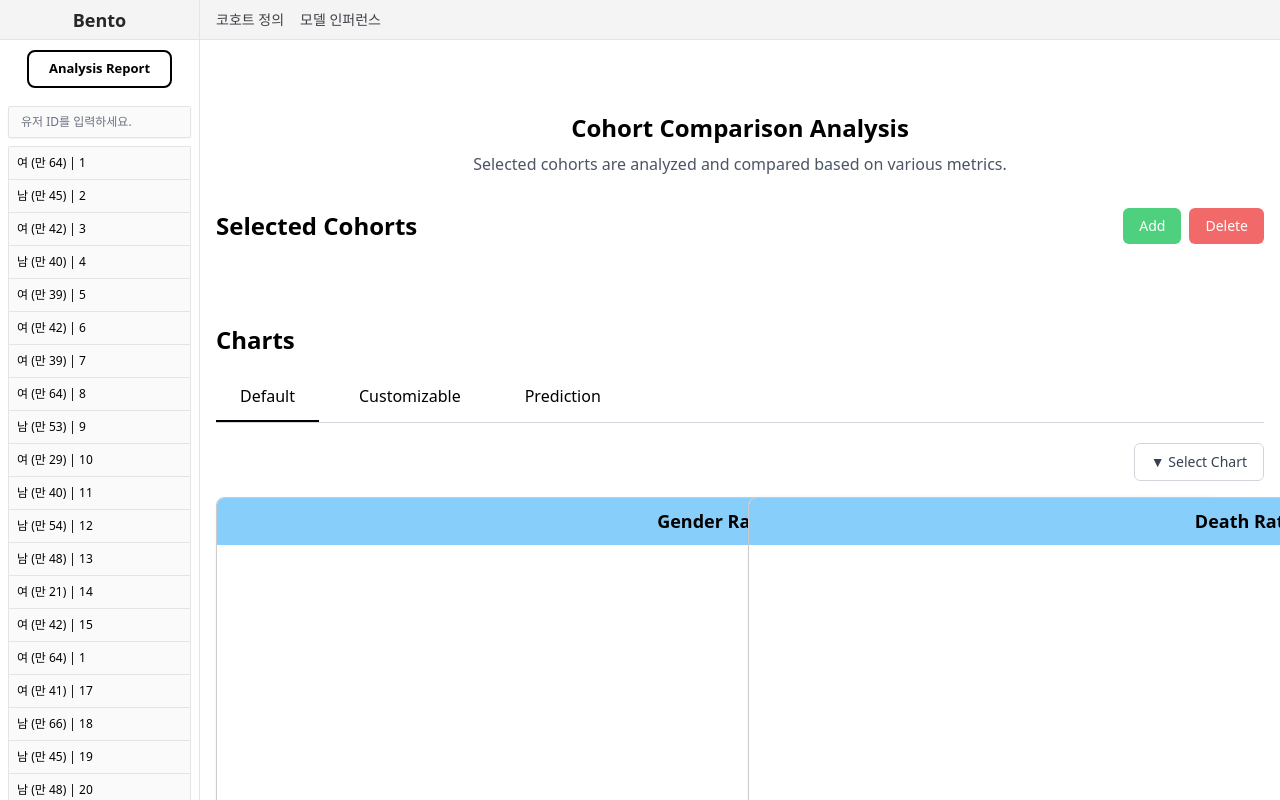
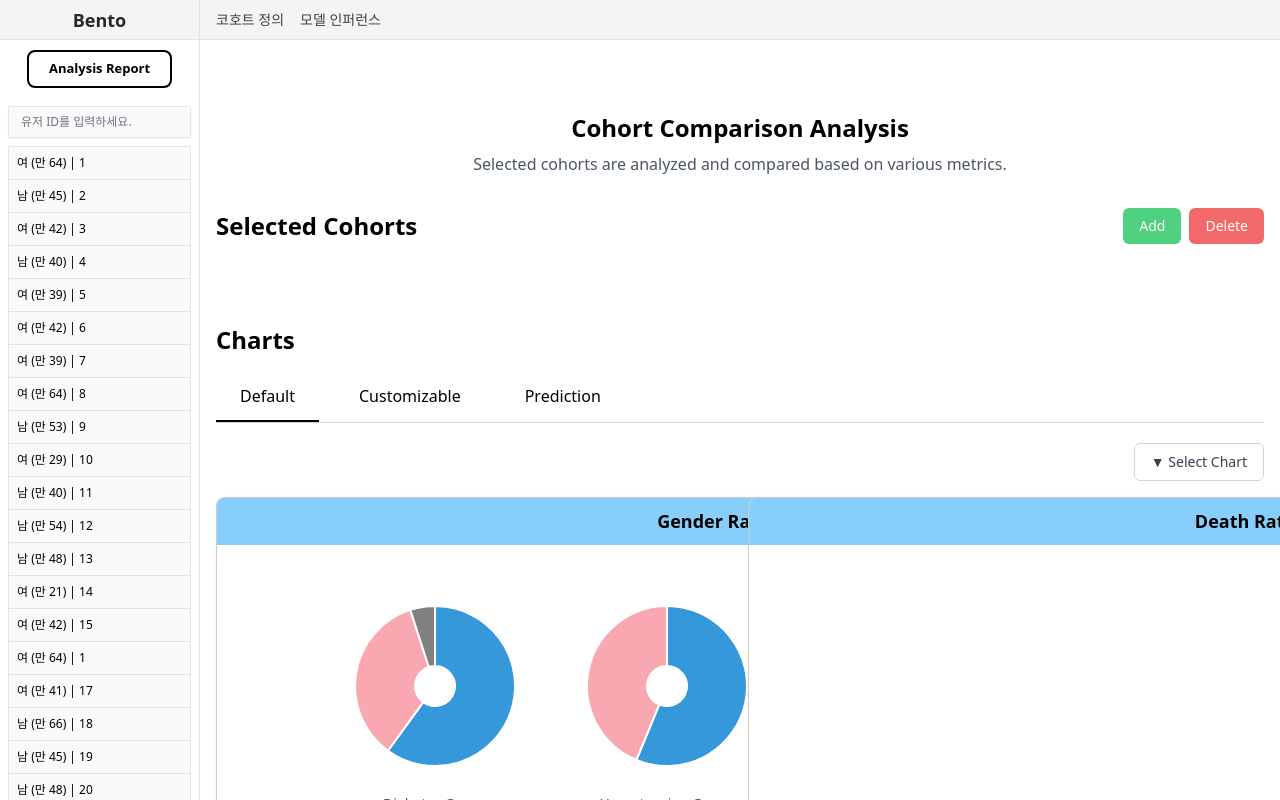
Before and after one commit to kookmin-sw/capstone-2025-16, a SvelteKit app: page /cohort/comparison in a window 1280 px wide. Built offline with nearby package versions, Linux system fonts and the light colour scheme.

Commit message:
Feat:` DonutGroupChart`를 통해 표시
- 여러 개의 DonutChart를 불러오는 것 대신 DonutGroupChart를 사용
- 코호트 통계 정보 test데이터 추가

```diff
--- /dev/null
+++ b/src/lib/data/cohortStats.json
@@ -0,0 +1,148 @@
+{
+  "10001": {
+    "basicInfo": {
+      "id": "10001",
+      "name": "Diabetes Group",
+      "description": "Type 2 Diabetes patients from Seoul National University Hospital",
+      "createdAt": "2024-01-15T09:00:00Z",
+      "updatedAt": "2024-03-20T15:30:00Z",
+      "author": {
+        "id": "user123",
+        "name": "Dr. Smith",
+        "department": "Endocrinology"
+      }
+    },
+    "totalPatients": 1000,
+    "statistics": {
+      "gender": {
+        "Male": 600,
+        "Female": 350,
+        "Unknown": 50
+      },
+      "age": [
+        { "label": "0-9", "value": 17 },
+        { "label": "10-19", "value": 7 },
+        { "label": "20-29", "value": 15 },
+        { "label": "30-39", "value": 103 },
+        { "label": "40-49", "value": 212 },
+        { "label": "50-59", "value": 310 },
+        { "label": "60-69", "value": 204 },
+        { "label": "70-79", "value": 93 },
+        { "label": "80+", "value": 39 }
+      ],
+      "mortality": {
+        "Alive": 985,
+        "Deceased": 15
+      },
+      "topTenDrugs": [
+        { "label": "Metformin", "value": 850 },
+        { "label": "Insulin Glargine", "value": 720 },
+        { "label": "Glimepiride", "value": 500 },
+        { "label": "Sitagliptin", "value": 450 },
+        { "label": "Empagliflozin", "value": 380 },
+        { "label": "Linagliptin", "value": 350 },
+        { "label": "Glipizide", "value": 300 },
+        { "label": "Dulaglutide", "value": 250 },
+        { "label": "Pioglitazone", "value": 200 },
+        { "label": "Glyburide", "value": 150 }
+      ]
+    }
+  },
+  "10002": {
+    "basicInfo": {
+      "id": "10002",
+      "name": "Hypertension Group",
+      "description": "Hypertension patients from Seoul National University Hospital",
+      "createdAt": "2024-02-01T10:00:00Z",
+      "updatedAt": "2024-03-20T15:30:00Z",
+      "author": {
+        "id": "user456",
+        "name": "Dr. Johnson",
+        "department": "Cardiology"
+      }
+    },
+    "totalPatients": 800,
+    "statistics": {
+      "gender": {
+        "Male": 450,
+        "Female": 350
+      },
+      "age": [
+        { "label": "0-9", "value": 5 },
+        { "label": "10-19", "value": 10 },
+        { "label": "20-29", "value": 20 },
+        { "label": "30-39", "value": 85 },
+        { "label": "40-49", "value": 180 },
+        { "label": "50-59", "value": 250 },
+        { "label": "60-69", "value": 150 },
+        { "label": "70-79", "value": 70 },
+        { "label": "80+", "value": 30 }
+      ],
+      "mortality": {
+        "Alive": 780,
+        "Deceased": 20
+      },
+      "topTenDrugs": [
+        { "label": "Amlodipine", "value": 600 },
+        { "label": "Losartan", "value": 550 },
+        { "label": "Hydrochlorothiazide", "value": 400 },
+        { "label": "Valsartan", "value": 350 },
+        { "label": "Lisinopril", "value": 300 },
+        { "label": "Telmisartan", "value": 250 },
+        { "label": "Ramipril", "value": 200 },
+        { "label": "Olmesartan", "value": 150 },
+        { "label": "Atenolol", "value": 100 },
+        { "label": "Nifedipine", "value": 80 }
+      ]
+    }
+  },
+  "10003": {
+    "basicInfo": {
+      "id": "10003",
+      "name": "Control Group",
+      "description": "Control group for comparison studies",
+      "createdAt": "2024-02-15T11:00:00Z",
+      "updatedAt": "2024-03-20T15:30:00Z",
+      "author": {
+        "id": "user789",
+        "name": "Dr. Lee",
+        "department": "Research"
+      }
+    },
+    "totalPatients": 500,
+    "statistics": {
+      "gender": {
+        "Male": 250,
+        "Female": 200,
+        "Unknown": 50
+      },
+      "age": [
+        { "label": "0-9", "value": 50 },
+        { "label": "10-19", "value": 55 },
+        { "label": "20-29", "value": 65 },
+        { "label": "30-39", "value": 70 },
+        { "label": "40-49", "value": 75 },
+        { "label": "50-59", "value": 65 },
+        { "label": "60-69", "value": 55 },
+        { "label": "70-79", "value": 40 },
+        { "label": "80+", "value": 25 }
+      ],
+      "mortality": {
+        "Alive": 495,
+        "Deceased": 5
+      },
+      "topTenDrugs": [
+        { "label": "Acetaminophen", "value": 200 },
+        { "label": "Ibuprofen", "value": 180 },
+        { "label": "Omeprazole", "value": 150 },
+        { "label": "Amoxicillin", "value": 120 },
+        { "label": "Lisinopril", "value": 100 },
+        { "label": "Metformin", "value": 80 },
+        { "label": "Amlodipine", "value": 70 },
+        { "label": "Metoprolol", "value": 60 },
+        { "label": "Sertraline", "value": 50 },
+        { "label": "Gabapentin", "value": 40 }
+      ]
+    }
+  }
+}
--- a/src/routes/cohort/comparison/+page.svelte
+++ b/src/routes/cohort/comparison/+page.svelte
@@ -8,6 +8,8 @@
   import { tick } from "svelte";
   import { slide } from 'svelte/transition';
   import * as d3 from 'd3';
+  import DonutChartGroup from '$lib/components/DonutChartGroup.svelte';
+  import cohortStats from '$lib/data/cohortStats.json';
 
   // 코호트 데이터
   let selectedCohorts = []; // 선택된 코호트들 ID 배열
@@ -50,6 +52,21 @@
     .scaleOrdinal()
     .domain(["Male", "Female", "Unknown"])
     .range(["#3498db", "#F9A7B0", "#808080"]);
+
+  const chartsData = [
+    {
+      data: cohortStats["10001"].statistics.gender,
+      cohortName: cohortStats["10001"].basicInfo.name
+    },
+    {
+      data: cohortStats["10002"].statistics.gender,
+      cohortName: cohortStats["10002"].basicInfo.name
+    },
+    {
+      data: cohortStats["10003"].statistics.gender,
+      cohortName: cohortStats["10003"].basicInfo.name
+    }
+  ];
 
   onMount(async () => {
     const cohortIds = $page.url.searchParams.get('cohorts')?.split(',') || [];
@@ -329,41 +346,12 @@
               title="Gender Ratio"
               description="Comparison of gender distribution across selected cohorts"
               chartId={1}
-              type="full"
-              on:close={handleChartClose}
+              type="full",
+
+              on:close={() => {}}
             >
-              <div class="flex items-center w-full gap-4">
-                <!-- 도넛 차트들 -->
-                <div class="flex justify-around items-center flex-1">
-                  {#each selectedCohorts as cohort, i}
-                    {#if genderDataMap[`cohort${i + 1}`]}
-                      <div class="flex flex-col items-center">
-                        <DonutChart
-                          data={genderDataMap[`cohort${i + 1}`]}
-                          showLegend={false}
-                          hoveredLabel={hoveredLabel}
-                          cohortName={cohort.name}
-                        />
-                      </div>
-                    {/if}
-                  {/each}
-                </div>
-
-                <!-- 통합된 범례 -->
-                <div class="flex flex-col gap-2">
-                  {#each uniqueGenderLabels as label}
-                    <div
-                      class="flex items-center gap-2 cursor-pointer transition-transform duration-200 ease-in-out outline-none hover:translate-x-1 focus:translate-x-1"
-                      role="button"
-                      tabindex="0"
-                      on:mouseenter={() => hoveredLabel = label}
-                      on:mouseleave={() => hoveredLabel = null}
-                    >
-                      <span class="w-4 h-4 rounded-full inline-block" style="background-color: {color(label)};"></span>
-                      <span class="text-base text-gray-800">{label}</span>
-                    </div>
-                  {/each}
-                </div>
+              <div class="w-full">
+                <DonutChartGroup {chartsData} showCohortNames={true} />
               </div>
             </ChartCard>
           {/if}
```
